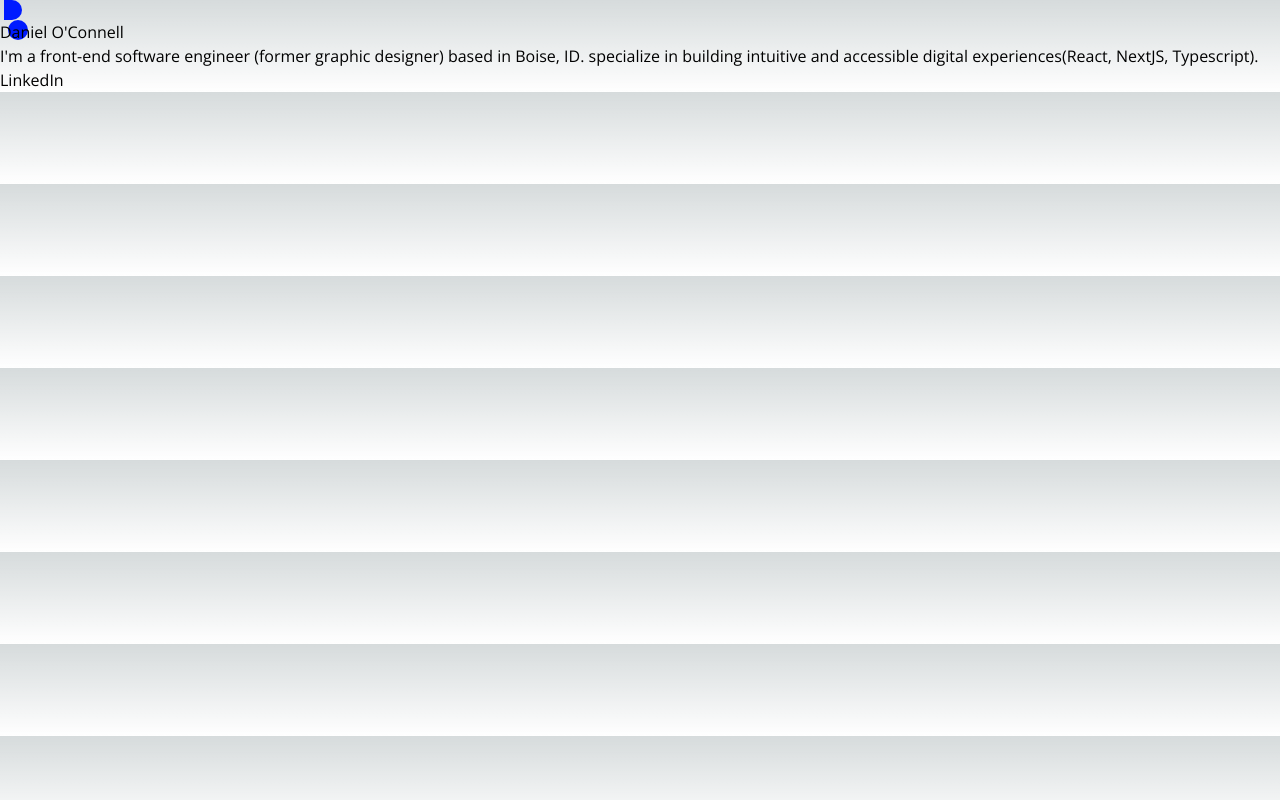
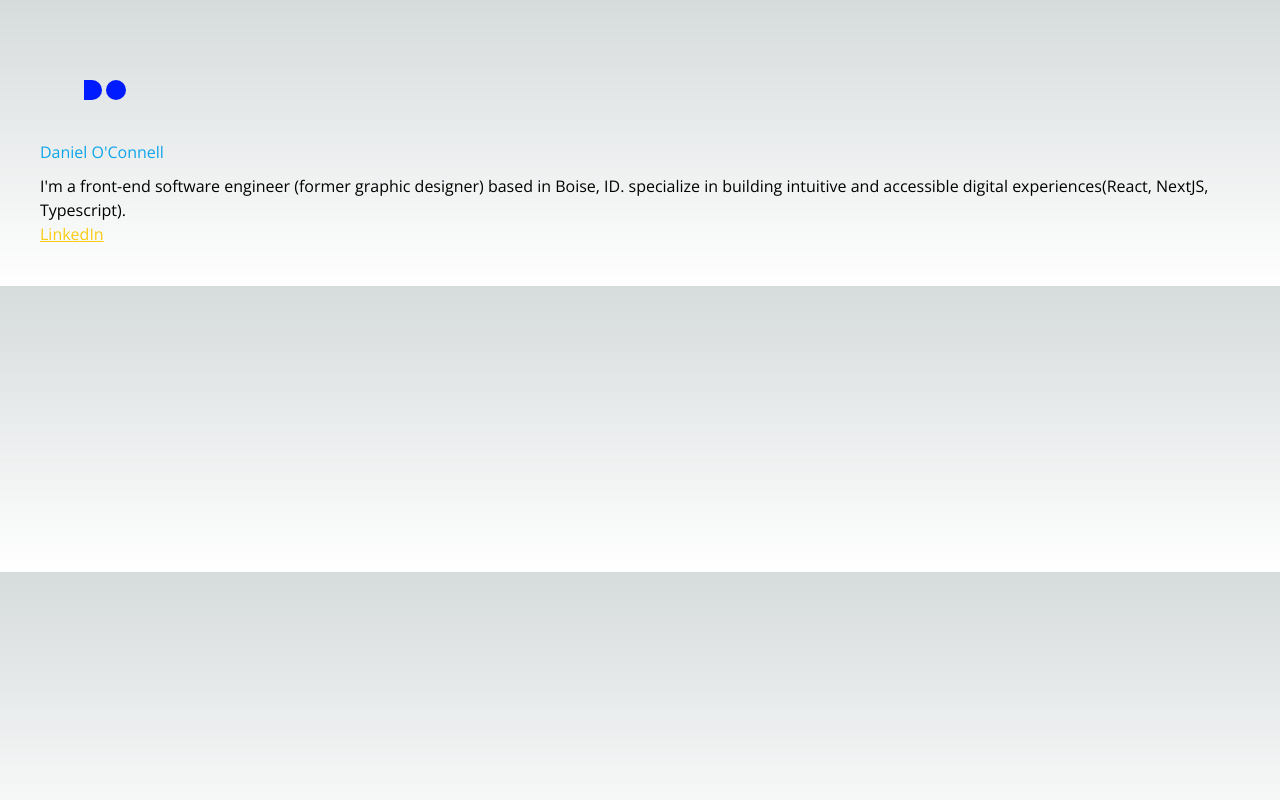
Before and after one commit to oconnill/port-v3, a Next.js app: page / in a window 1280 px wide. Built offline with nearby package versions, Linux system fonts and the light colour scheme.

Commit message:
tailwind fix

```diff
--- /dev/null
+++ b/tailwind.config.js
@@ -0,0 +1,11 @@
+/** @type {import('tailwindcss').Config} */
+module.exports = {
+  mode: 'jit',
+  content: [
+    "./src/**/*.{js,ts,jsx,tsx}",
+  ],
+  theme: {
+    extend: {},
+  },
+  plugins: [],
+}
```
